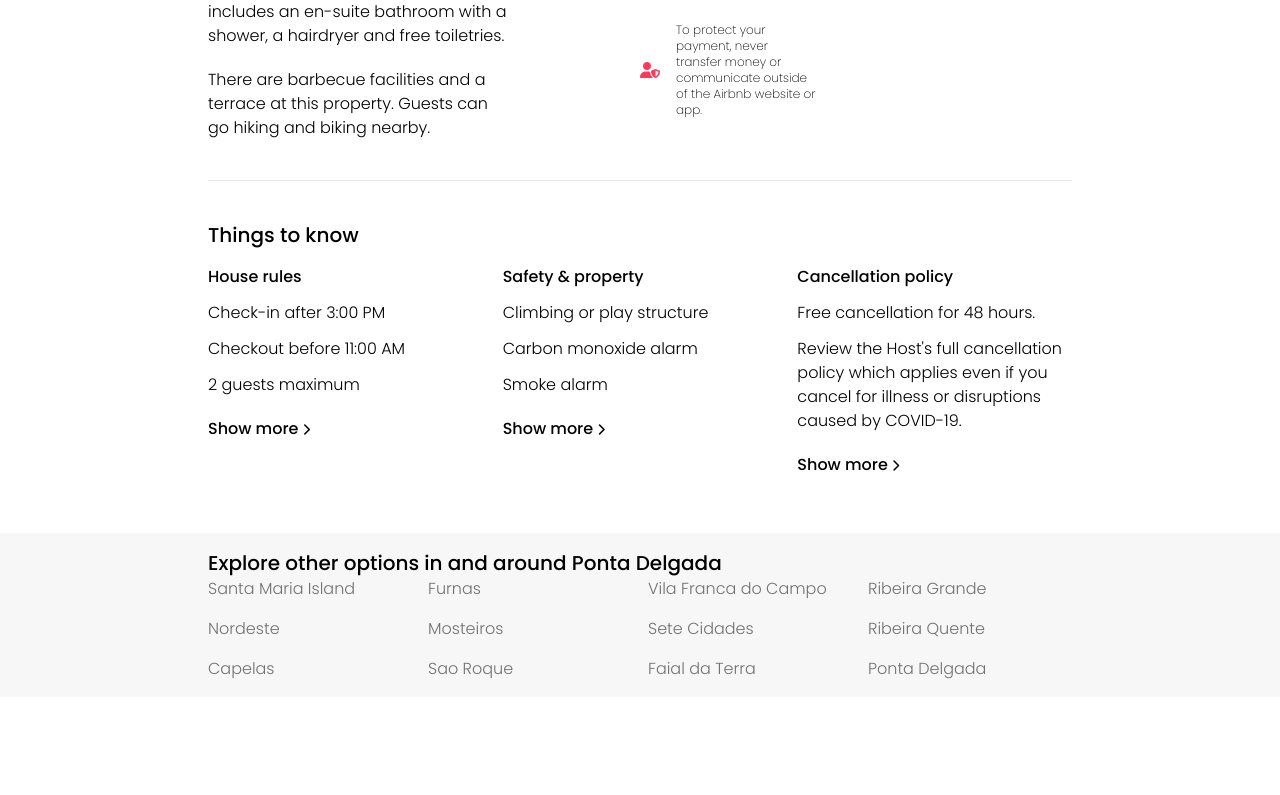
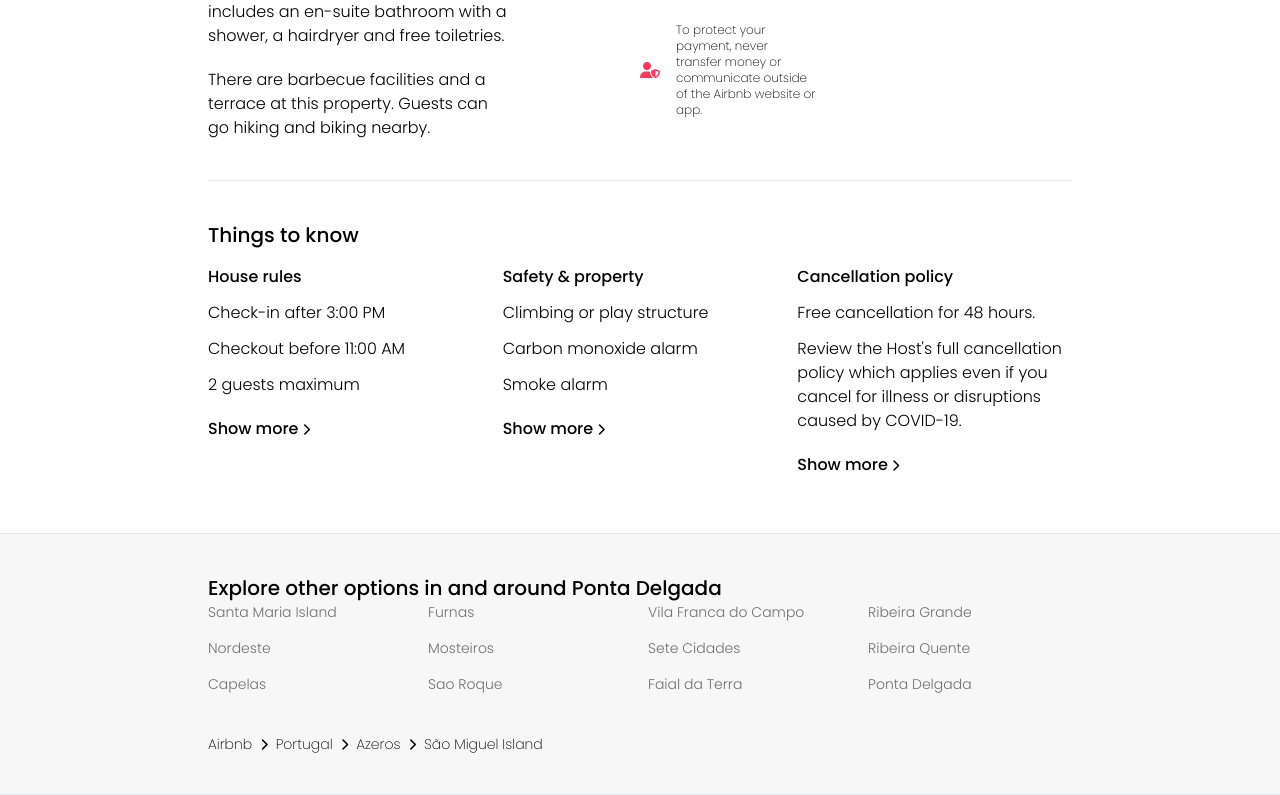
Before and after one commit to codedcontent/airbnb-clone, a React (Vite) app: page /rooms/123abc in a window 1280 px wide. Shown: the part 3971-4766 px from the top of the page. Before the commit the page ends 4668 px from the top, so only its background shows below. Built offline with nearby package versions, Linux system fonts and the light colour scheme.

Commit message:
room footer breadcrumbs

```diff
--- a/src/components/room/ListingFooter.jsx
+++ b/src/components/room/ListingFooter.jsx
@@ -17,20 +17,39 @@ const otherOptions = [
 
 const ListingFooter = () => {
   return (
-    <div className="w-full bg-[#F7F7F7] px-52 py-4">
-      <div className="w-full">
+    <div className="w-full bg-[#F7F7F7] border-y-[1px]">
+      <div className="w-full px-52">
         {/* Other options */}
-        <div className="w-full">
+        <div className="w-full py-10 gap-6">
           <p className="font-medium text-xl">
             Explore other options in and around Ponta Delgada
           </p>
 
           <div className="grid grid-cols-4 w-full gap-4">
             {otherOptions.map((otherOption, index) => (
-              <p key={index} className="text-[#717171] w-max font-light">
+              <p
+                key={index}
+                className="text-[#717171] w-max font-light text-sm"
+              >
                 {otherOption}
               </p>
             ))}
+          </div>
+
+          <div className="mt-10 w-max flex gap-2 justify-center items-center">
+            <p className="text-sm font-extralight">Airbnb</p>
+
+            <i className="fa-solid fa-chevron-right fa-xs"></i>
+
+            <p className="text-sm font-extralight">Portugal</p>
+
+            <i className="fa-solid fa-chevron-right fa-xs"></i>
+
+            <p className="text-sm font-extralight">Azeros</p>
+
+            <i className="fa-solid fa-chevron-right fa-xs"></i>
+
+            <p className="text-sm font-extralight">São Miguel Island</p>
           </div>
         </div>
       </div>
```
